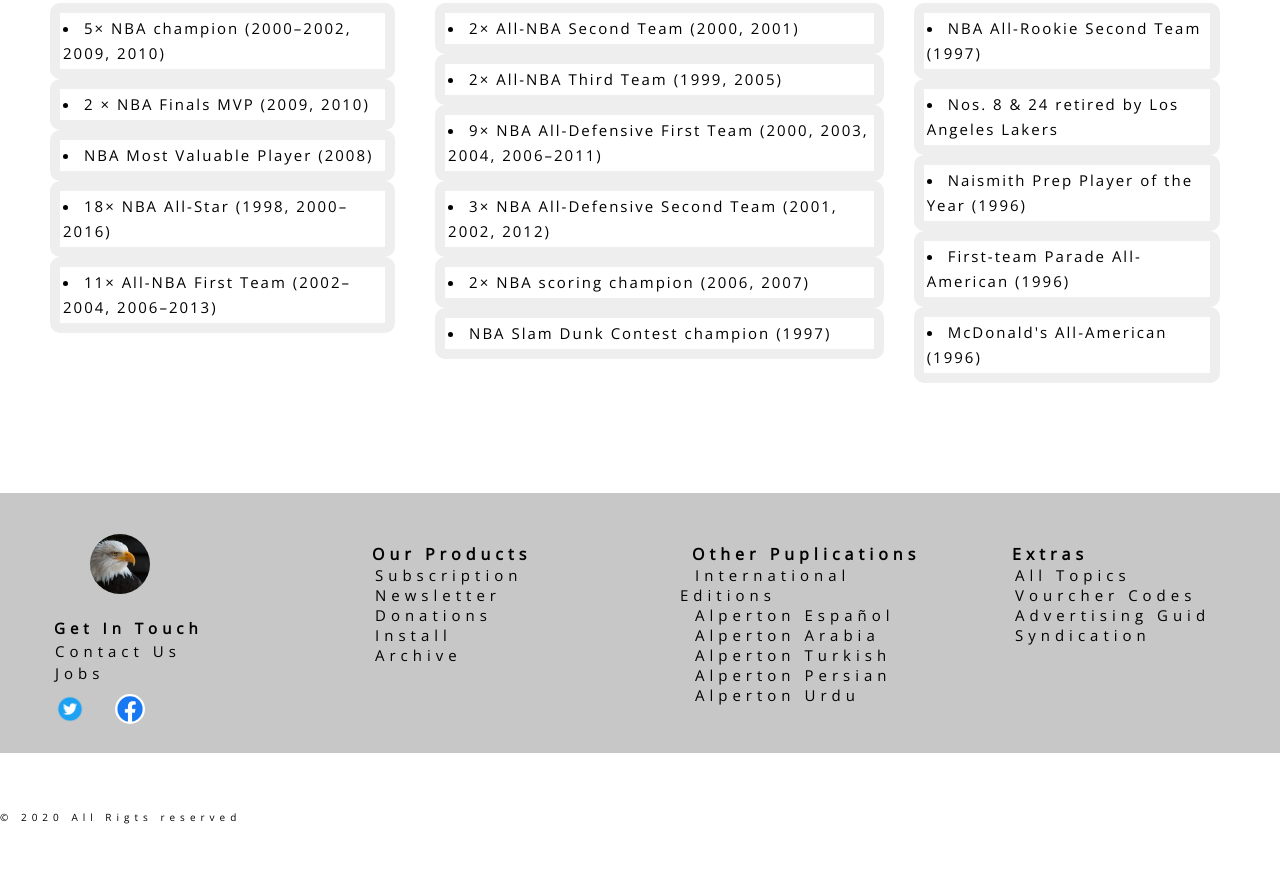
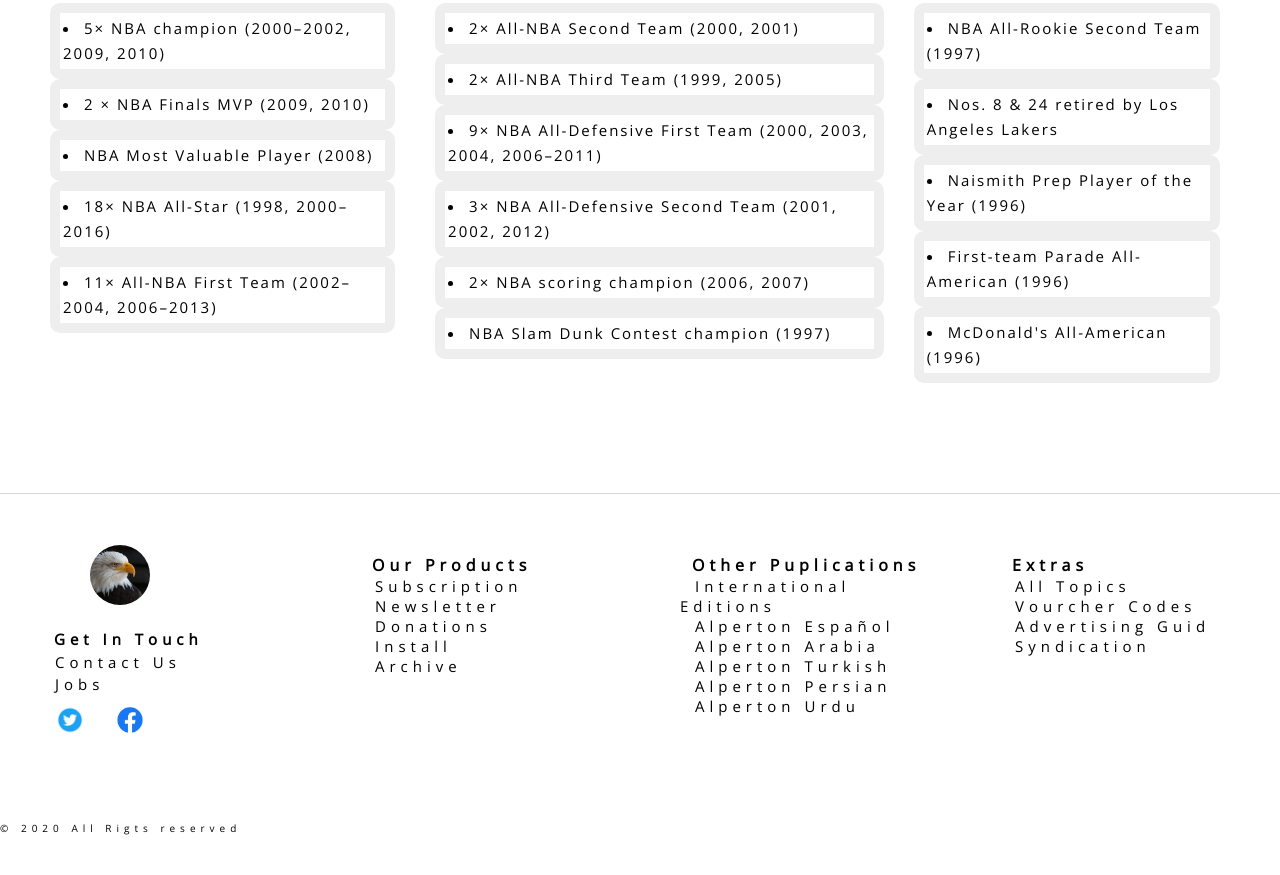
Before and after one commit to abd-h/kobe-bryant-tribute-page, a plain HTML site: page index.html in a window 1280 px wide. Shown: the part 3473-4348 px from the top of the page. Drawn offline with nearby package versions, Linux system fonts and the light colour scheme; a web font is replaced by a local one.

Commit message:
updated readme

```diff
--- a/styles/utilities.css
+++ b/styles/utilities.css
@@ -154,9 +154,9 @@
     margin-top: 100px;
     width: 100%;
 	height: 260px;
-	background-color: rgb(199, 199, 199);
+	border-top: 1px solid var(--borders);
     letter-spacing: 5px;
-    /* padding-top: 40px; */
+    padding-top: 10px;
 	color: #000;
     display: grid;
     grid-template-columns: repeat(4, 1fr);
```
